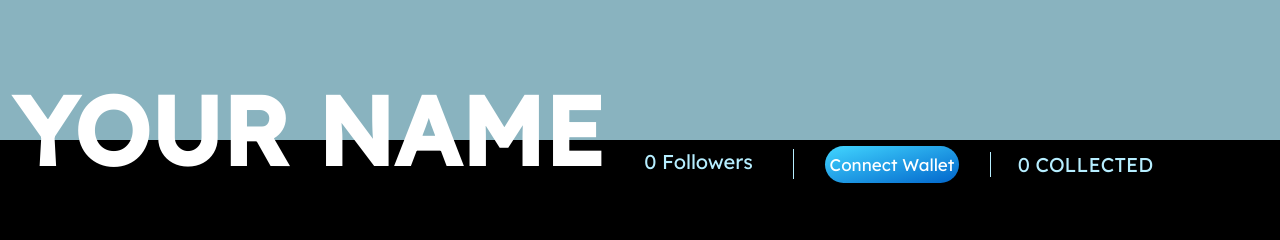
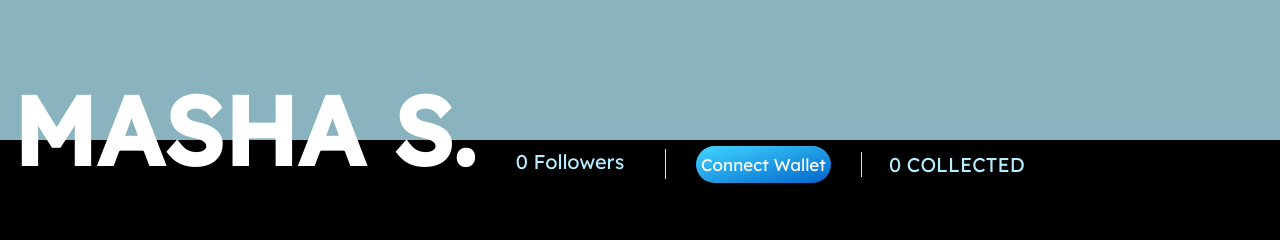
Before and after one commit to musicmint/MusicMint, a Next.js app in the folder musicmint/: page /userProfile in a window 1280 px wide. Shown: the part 310-550 px from the top of the page. Built offline with nearby package versions, Linux system fonts and the light colour scheme.

Commit message:
static changes

```diff
--- a/musicmint/pages/userProfile.tsx
+++ b/musicmint/pages/userProfile.tsx
@@ -23,7 +23,7 @@
                     <div className={styles.profPlaceholder}></div>
                     <div className={styles.overlay}></div>
                     <div className={styles.nameSection}>
-                        <div className={styles.artistProfileName}>YOUR NAME</div>
+                        <div className={styles.artistProfileName}>MASHA S.</div>
                         <div className={styles.bannerContainer}><Banner /></div>
                     </div>
                 </div>
```
